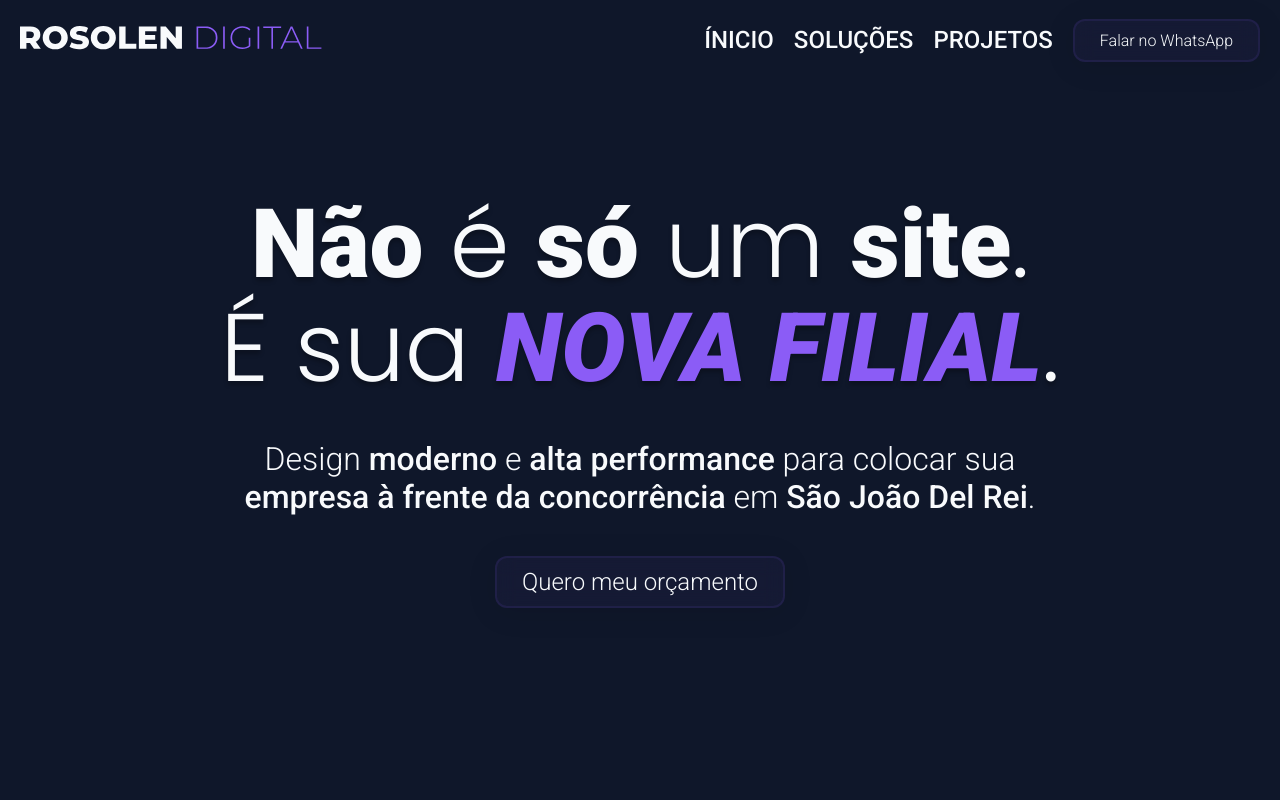
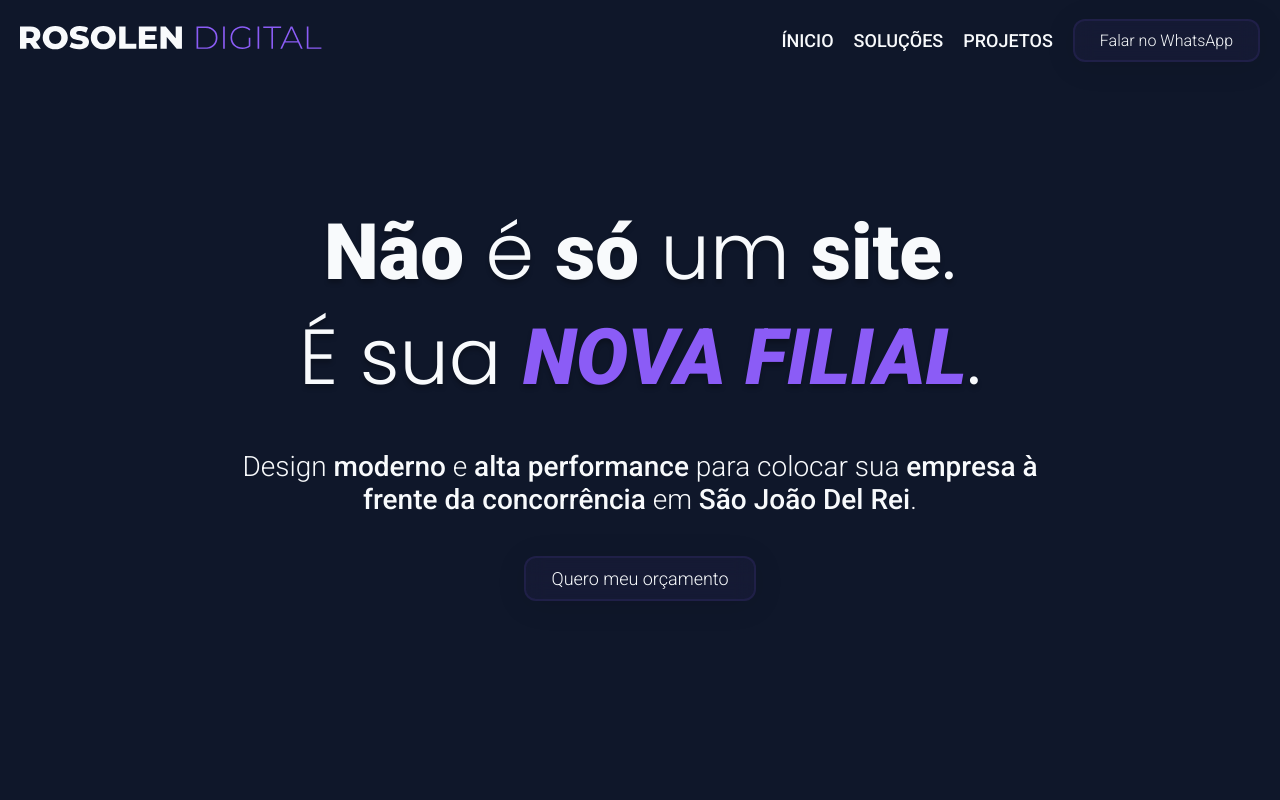
Before and after one commit to AbismoDev/rosolenDigital, a React (Vite) app: page / in a window 1280 px wide. Shown: the top 800 px of the page. Built offline with nearby package versions, Linux system fonts and the light colour scheme.

Commit message:
fix: Arrumado o tamanho dos itens em telas acima de 1024px

```diff
--- a/src/components/SecaoSobre/SecaoSobre.module.css
+++ b/src/components/SecaoSobre/SecaoSobre.module.css
@@ -8,7 +8,7 @@
   border: 8px solid var(--cor-borda-botao);
   box-shadow: var(--sombra-elemento);
   border-radius: 12px;
-  max-width: 1300px;
+  max-width: 1100px;
   margin: 0 auto;
   padding: 30px;
   width: 100%;
--- a/src/index.css
+++ b/src/index.css
@@ -131,6 +131,35 @@ a {
   :root {
     /* Tipografia */
     --tamanho-texto-btn-projetos: 16px;
+    --tamanho-texto-btn-header: 18px;
+    --tamanho-texto-btn-hero: 18px;
+    --tamanho-texto-creditos: 20px;
+    --tamanho-titulo-card: 28px;
+    --tamanho-subtitulo: 48px;
+    --tamanho-titulo: 78px;
+    --tamanho-texto-card: 20px;
+    --tamanho-texto-hero: 28px;
+    --tamanho-texto-sobre: 26px;
+    --tamanho-texto: 18px;
+
+    /* Icones */
+    --tamanho-icones-tecnologias: 100px;
+    --tamanho-icones-solucoes: 148px;
+    --tamanho-icones-rodape: 48px;
+    --tamanho-logo: 302px;
+
+    --sombra-card-hover: 0 0 6px 6px rgba(139, 92, 246, 0.25);
+  }
+
+  .container {
+    max-width: 1400px;
+  }
+}
+
+@media (min-width: 1440px) {
+  :root {
+    /* Tipografia */
+    --tamanho-texto-btn-projetos: 16px;
     --tamanho-texto-btn-header: 20px;
     --tamanho-texto-btn-hero: 24px;
     --tamanho-texto-creditos: 20px;
@@ -147,11 +176,5 @@ a {
     --tamanho-icones-solucoes: 148px;
     --tamanho-icones-rodape: 48px;
     --tamanho-logo: 302px;
-
-    --sombra-card-hover: 0 0 6px 6px rgba(139, 92, 246, 0.25);
-  }
-
-  .container {
-    max-width: 1440px;
   }
 }
```
